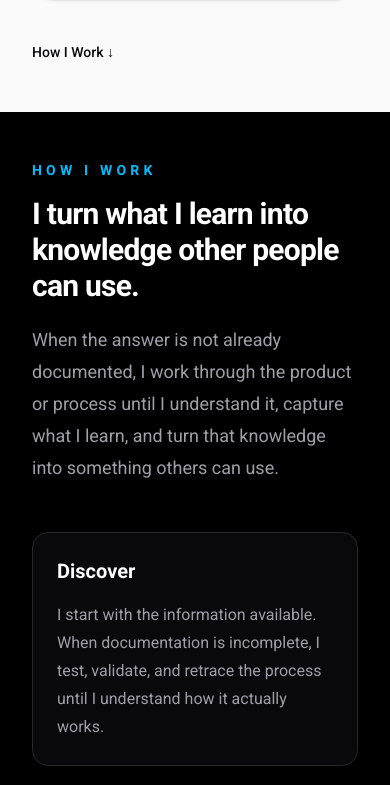
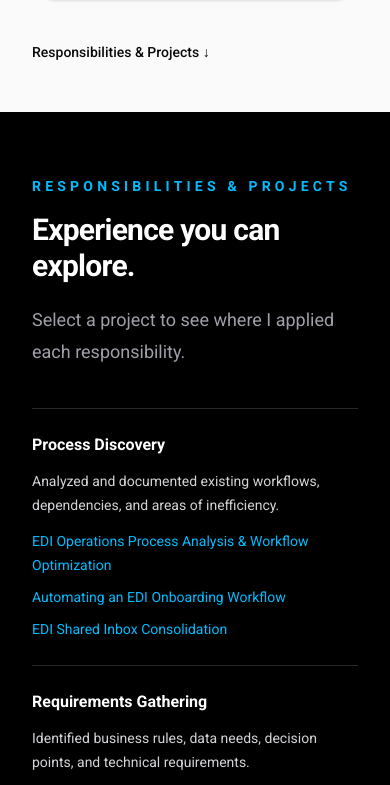
Before and after one commit to aprilsmith4026-bot/april-portfolio, a Next.js app: page / in a window 390 px wide. Shown: the part 3618-4403 px from the top of the page. Built offline with nearby package versions, Linux system fonts and the light colour scheme.

Commit message:
Replace How I Work with responsive responsibilities and project links

```diff
--- a/app/page.tsx
+++ b/app/page.tsx
@@ -1,5 +1,188 @@
 import Link from "next/link";
 import { Roboto } from "next/font/google";
+
+const responsibilities = [
+  {
+    "responsibility": "Process Discovery",
+    "description": "Analyzed and documented existing workflows, dependencies, and areas of inefficiency.",
+    "projects": [
+      {
+        "title": "EDI Operations Process Analysis & Workflow Optimization",
+        "href": "/work/edi-operations#current-future-state"
+      },
+      {
+        "title": "Automating an EDI Onboarding Workflow",
+        "href": "/work/edi-onboarding#workflow-documentation"
+      },
+      {
+        "title": "EDI Shared Inbox Consolidation",
+        "href": "/work/shared-inbox#project-overview"
+      }
+    ]
+  },
+  {
+    "responsibility": "Requirements Gathering",
+    "description": "Identified business rules, data needs, decision points, and technical requirements.",
+    "projects": [
+      {
+        "title": "Automating an EDI Onboarding Workflow",
+        "href": "/work/edi-onboarding#requirements"
+      },
+      {
+        "title": "EDI Shared Inbox Consolidation",
+        "href": "/work/shared-inbox#coordinating-change"
+      }
+    ]
+  },
+  {
+    "responsibility": "Solution Design",
+    "description": "Collaborated on practical approaches to technical constraints and redesigned workflows.",
+    "projects": [
+      {
+        "title": "Automating an EDI Onboarding Workflow",
+        "href": "/work/edi-onboarding#supporting-build"
+      },
+      {
+        "title": "EDI Operations Process Analysis & Workflow Optimization",
+        "href": "/work/edi-operations#current-future-state"
+      },
+      {
+        "title": "EDI Shared Inbox Consolidation",
+        "href": "/work/shared-inbox#shared-workflow"
+      }
+    ]
+  },
+  {
+    "responsibility": "Data Analysis",
+    "description": "Used data queries, operational records, and reporting tools to investigate issues and support decisions.",
+    "projects": [
+      {
+        "title": "Automating an EDI Onboarding Workflow",
+        "href": "/work/edi-onboarding#sql-queries"
+      },
+      {
+        "title": "EDI Operations Process Analysis & Workflow Optimization",
+        "href": "/work/edi-operations#backlog-analysis"
+      },
+      {
+        "title": "EDI Shared Inbox Consolidation",
+        "href": "/work/shared-inbox#measuring-work"
+      }
+    ]
+  },
+  {
+    "responsibility": "Development Collaboration",
+    "description": "Worked directly with technical teams to clarify requirements, resolve gaps, and support implementation.",
+    "projects": [
+      {
+        "title": "Automating an EDI Onboarding Workflow",
+        "href": "/work/edi-onboarding#supporting-build"
+      },
+      {
+        "title": "EDI Shared Inbox Consolidation",
+        "href": "/work/shared-inbox#coordinating-change"
+      }
+    ]
+  },
+  {
+    "responsibility": "Workflow Automation",
+    "description": "Reduced repetitive steps through automation, reusable tools, and process changes.",
+    "projects": [
+      {
+        "title": "Automating an EDI Onboarding Workflow",
+        "href": "/work/edi-onboarding#workflow-change"
+      },
+      {
+        "title": "EDI Operations Process Analysis & Workflow Optimization",
+        "href": "/work/edi-operations#vba-automation"
+      },
+      {
+        "title": "EDI Integration Migration After an Acquisition",
+        "href": "/work/edi-migration#automating-tasks"
+      }
+    ]
+  },
+  {
+    "responsibility": "Testing & Validation",
+    "description": "Verified data, configurations, and workflow results against expected business outcomes.",
+    "projects": [
+      {
+        "title": "Automating an EDI Onboarding Workflow",
+        "href": "/work/edi-onboarding#testing-validation"
+      },
+      {
+        "title": "EDI Integration Migration After an Acquisition",
+        "href": "/work/edi-migration#integration-testing"
+      },
+      {
+        "title": "EDI Operations Process Analysis & Workflow Optimization",
+        "href": "/work/edi-operations#backlog-analysis"
+      }
+    ]
+  },
+  {
+    "responsibility": "Implementation Planning",
+    "description": "Organized project activities, tracked dependencies, and coordinated production readiness.",
+    "projects": [
+      {
+        "title": "EDI Integration Migration After an Acquisition",
+        "href": "/work/edi-migration#project-coordination"
+      },
+      {
+        "title": "Automating an EDI Onboarding Workflow",
+        "href": "/work/edi-onboarding#implementation-prep"
+      }
+    ]
+  },
+  {
+    "responsibility": "Stakeholder Coordination",
+    "description": "Connected business teams, technical teams, and partners to keep work moving.",
+    "projects": [
+      {
+        "title": "EDI Integration Migration After an Acquisition",
+        "href": "/work/edi-migration#project-coordination"
+      },
+      {
+        "title": "EDI Shared Inbox Consolidation",
+        "href": "/work/shared-inbox#coordinating-change"
+      }
+    ]
+  },
+  {
+    "responsibility": "Reporting & Monitoring",
+    "description": "Built tracking and reporting to make progress, backlogs, and operational performance visible.",
+    "projects": [
+      {
+        "title": "EDI Operations Process Analysis & Workflow Optimization",
+        "href": "/work/edi-operations#jira-reporting"
+      },
+      {
+        "title": "EDI Integration Migration After an Acquisition",
+        "href": "/work/edi-migration#progress-tracking"
+      }
+    ]
+  },
+  {
+    "responsibility": "Documentation & Training",
+    "description": "Created reusable process guidance and helped teams adopt updated workflows.",
+    "projects": [
+      {
+        "title": "EDI Shared Inbox Consolidation",
+        "href": "/work/shared-inbox#team-adoption"
+      },
+      {
+        "title": "Automating an EDI Onboarding Workflow",
+        "href": "/work/edi-onboarding#workflow-documentation"
+      },
+      {
+        "title": "EDI Integration Migration After an Acquisition",
+        "href": "/work/edi-migration#project-coordination"
+      }
+    ]
+  }
+];
+
+
 
 const roboto = Roboto({
   subsets: ["latin"],
@@ -294,140 +477,62 @@ export default function Home() {
           {/* NEXT SECTION */}
           <div className="mt-10">
             <a
-              href="#how-i-work"
+              href="#responsibilities-projects"
               className="text-sm font-medium text-zinc-950 transition hover:text-blue-700"
             >
-              How I Work ↓
+              Responsibilities & Projects ↓
             </a>
           </div>
         </div>
       </section>
 
       {/* =========================================================
-          HOW I WORK
+          RESPONSIBILITIES & PROJECTS
       ========================================================= */}
-      <section
-        id="how-i-work"
-        className="flex min-h-screen items-center bg-black text-white"
-      >
-        <div className="mx-auto w-full max-w-6xl px-8 py-12">
-
-          {/* SECTION INTRO */}
+      <section id="responsibilities-projects" className="bg-black text-white">
+        <div className="mx-auto w-full max-w-6xl px-8 py-16 sm:py-20">
           <p className="text-sm font-semibold uppercase tracking-[0.3em] text-sky-400">
-            How I Work
+            Responsibilities &amp; Projects
+          </p>
+          <h2 className="mt-4 max-w-3xl text-3xl font-bold tracking-tight sm:text-4xl">
+            Experience you can explore.
+          </h2>
+          <p className="mt-5 max-w-3xl text-lg leading-8 text-zinc-400">
+            Select a project to see where I applied each responsibility.
           </p>
 
-          <h2 className="mt-4 max-w-3xl text-3xl font-bold tracking-tight sm:text-4xl">
-            I turn what I learn into knowledge other people can use.
-          </h2>
-
-          <p className="mt-5 max-w-3xl text-lg leading-8 text-zinc-400">
-            When the answer is not already documented, I work through the
-            product or process until I understand it, capture what I learn,
-            and turn that knowledge into something others can use.
-          </p>
-
-          {/* FOUR-STEP GRID */}
-          <div className="mt-12 grid gap-5 md:grid-cols-2 lg:grid-cols-4">
-
-            {/* DISCOVER */}
-            <div className="rounded-2xl border border-zinc-800 bg-zinc-950 p-6">
-              <h3 className="text-xl font-bold">
-                Discover
-              </h3>
-
-              <p className="mt-4 leading-7 text-zinc-400">
-                I start with the information available. When documentation is
-                incomplete, I test, validate, and retrace the process until I
-                understand how it actually works.
-              </p>
+          {/* Three columns on desktop, stacked responsibility groups on mobile. */}
+          <div className="mt-10 border-b border-zinc-800">
+            <div className="hidden grid-cols-12 gap-6 border-b border-zinc-600 pb-4 text-xs font-semibold uppercase tracking-[0.12em] text-zinc-400 md:grid">
+              <div className="col-span-3">Project Responsibility</div>
+              <div className="col-span-5">What I Actually Did</div>
+              <div className="col-span-4">Projects</div>
             </div>
-
-            {/* DOCUMENT */}
-            <div className="rounded-2xl border border-zinc-800 bg-zinc-950 p-6">
-              <h3 className="text-xl font-bold">
-                Document
-              </h3>
-
-              <p className="mt-4 leading-7 text-zinc-400">
-                I capture what I learn as I go, building reusable process
-                documentation, workflows, and SOPs so the knowledge is
-                available when it is needed again.
-              </p>
-            </div>
-
-            {/* TRANSLATE */}
-            <div className="rounded-2xl border border-zinc-800 bg-zinc-950 p-6">
-              <h3 className="text-xl font-bold">
-                Translate
-              </h3>
-
-              <p className="mt-4 leading-7 text-zinc-400">
-                I adapt that knowledge for technical teams, managers,
-                stakeholders, and end users so each audience has the context
-                they need to move forward.
-              </p>
-            </div>
-
-            {/* ENABLE */}
-            <div className="rounded-2xl border border-zinc-800 bg-zinc-950 p-6">
-              <h3 className="text-xl font-bold">
-                Enable
-              </h3>
-
-              <p className="mt-4 leading-7 text-zinc-400">
-                I reuse that knowledge to support implementation,
-                troubleshooting, questions, and training so others can
-                successfully use and support the solution.
-              </p>
-            </div>
+            {responsibilities.map(({ responsibility, description, projects }) => (
+              <div
+                key={responsibility}
+                className="grid gap-3 border-t border-zinc-800 py-6 first:border-t-0 md:grid-cols-12 md:gap-6 md:py-7"
+              >
+                <h3 className="text-base font-semibold leading-6 text-white md:col-span-3">
+                  {responsibility}
+                </h3>
+                <p className="text-sm leading-6 text-zinc-300 md:col-span-5">
+                  {description}
+                </p>
+                <div className="flex flex-col items-start gap-2 md:col-span-4">
+                  {projects.map(({ title, href }) => (
+                    <Link
+                      key={href}
+                      href={href}
+                      className="text-sm leading-6 text-sky-400 underline-offset-4 transition hover:text-sky-300 hover:underline focus-visible:rounded-sm focus-visible:outline focus-visible:outline-2 focus-visible:outline-offset-2 focus-visible:outline-sky-400"
+                    >
+                      {title}
+                    </Link>
+                  ))}
+                </div>
+              </div>
+            ))}
           </div>
-
-          {/* BACKGROUND */}
-          <div className="mt-12 border-t border-zinc-800 pt-8">
-            <p className="max-w-4xl text-xl leading-8 text-zinc-300">
-              My background spans implementation, integration, EDI operations,
-              workflow analysis, and automation. I&apos;m at my best when a
-              problem crosses the line between business operations and
-              technology and someone needs to make the pieces fit.
-            </p>
-          </div>
-
-          {/* CASE STUDY LINKS */}
-          <div className="mt-12 border-t border-zinc-800 pt-8">
-            <p className="text-xl font-bold text-white">
-              Case Studies
-            </p>
-
-            <div className="mt-4 flex flex-col gap-2">
-              <Link
-                href="/work/edi-migration"
-                className="text-lg font-normal leading-7 text-sky-400 transition hover:text-sky-300"
-              >
-                EDI Integration Migration After an Acquisition
-              </Link>
-
-              <Link
-                href="/work/edi-onboarding"
-                className="text-lg font-normal leading-7 text-sky-400 transition hover:text-sky-300"
-              >
-                Automating an EDI Onboarding Workflow
-              </Link>
-              <Link
-                href="/work/edi-operations"
-                className="text-lg font-normal leading-7 text-sky-400 transition hover:text-sky-300"
-              >
-                EDI Operations Process Analysis &amp; Workflow Optimization
-              </Link>
-              <Link
-                href="/work/shared-inbox"
-                className="text-lg font-normal leading-7 text-sky-400 transition hover:text-sky-300"
-              >
-                EDI Shared Inbox Consolidation
-              </Link>
-            </div>
-          </div>
-
         </div>
       </section>
 
```
